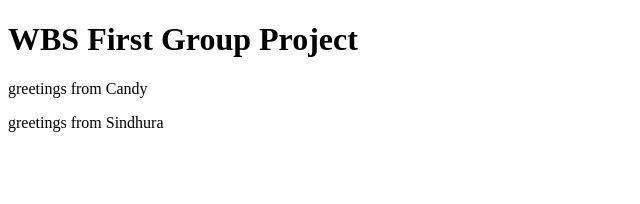
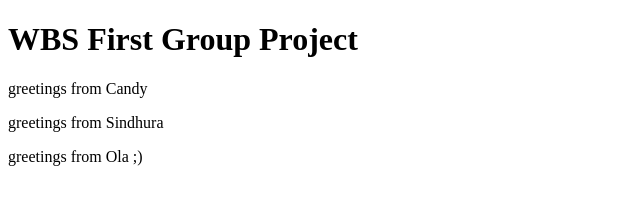
Before and after one commit to marczewska/group-project, a plain HTML site: page index.html in a window 1280 px wide. Shown: the whole page, without its empty margins (0-640 px from the left). Drawn offline with Linux system fonts and the light colour scheme.

Commit message:
new line in index.html

```diff
--- a/index.html
+++ b/index.html
@@ -10,4 +10,5 @@
     <h1>WBS First Group Project</h1>
     <p>greetings from Candy</p>
     <p>greetings from Sindhura</p>
+    <p>greetings from Ola ;)</p>
 </html>
```
